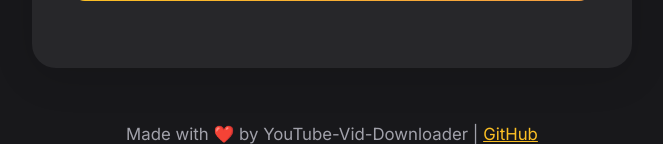
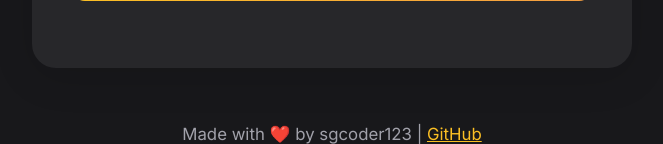
Before and after one commit to sgcoder123/YouTube-Vid-Downloader, a Flask app: page / in a window 1280 px wide. Shown: the part 996-1140 px from the top of the page, without its empty margins (308-971 px from the left). Run offline with Flask 3, Linux system fonts and the light colour scheme; some libraries are stand-ins or nearby versions.

Commit message:
fix: update footer attribution to reflect current maintainer

```diff
--- a/templates/index.html
+++ b/templates/index.html
@@ -348,7 +348,7 @@
         {% endif %}
     </div>
     <div class="footer">
-        Made with ❤️ by YouTube-Vid-Downloader | <a href="https://github.com/" style="color:#fbbf24;">GitHub</a>
+        Made with ❤️ by sgcoder123 | <a href="https://github.com/sgcoder123/YouTube-Vid-Downloader/" style="color:#fbbf24;">GitHub</a>
     </div>
     <script>
         function setTheme(isLight) {
```
Also changed, not shown: README.md (added).
